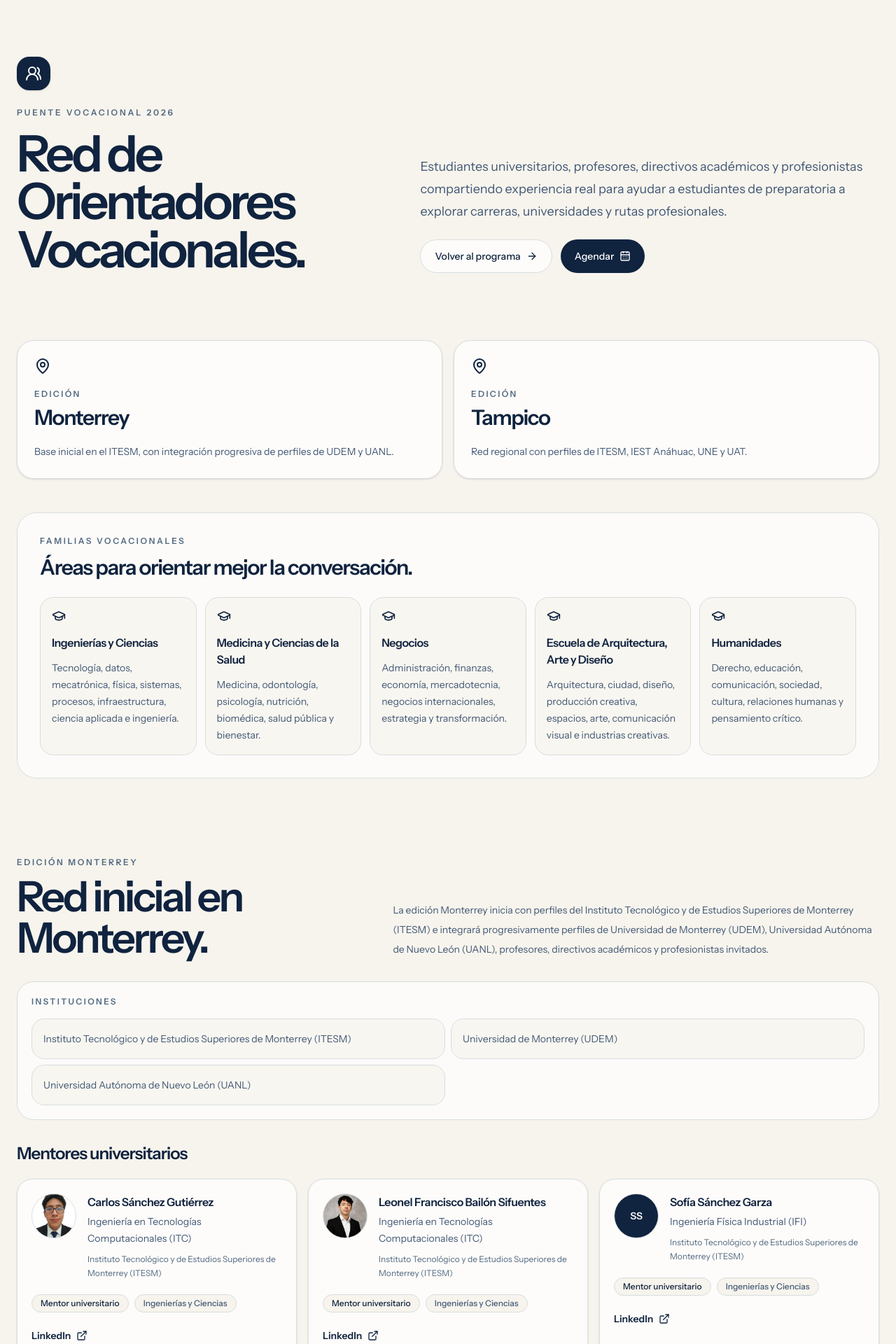
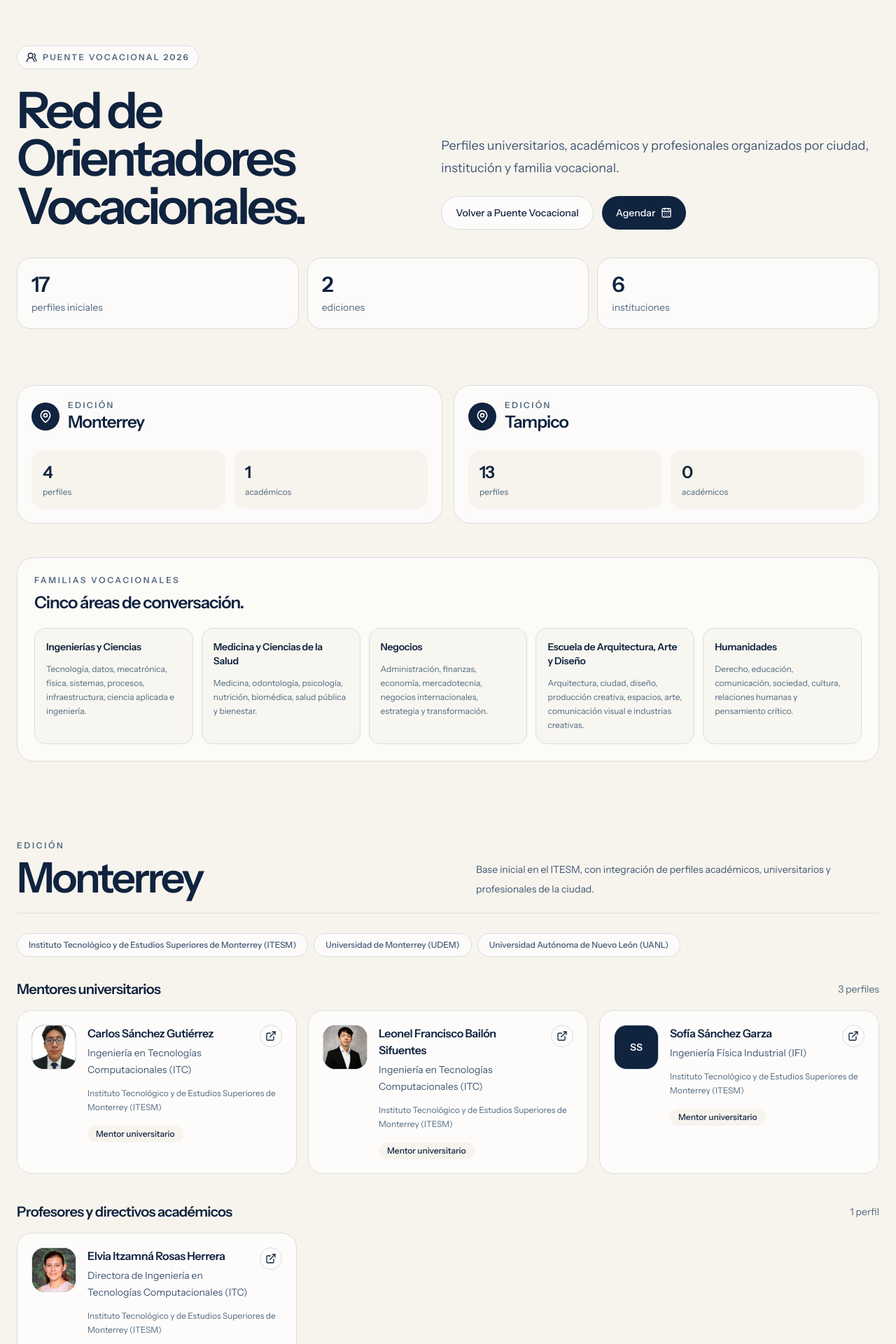
Before and after one commit to CarlosSanchezGutierrez/puente, a Next.js app in the folder apps/web/: page /eventos/puente-vocacional-2026/red in a window 1280 px wide. Shown: the part 80-2000 px from the top of the page at 70% size. Built offline with nearby package versions, Linux system fonts and the light colour scheme; no server answers.

Commit message:
design: polish vocational network page

```diff
--- a/apps/web/src/app/eventos/puente-vocacional-2026/red/page.tsx
+++ b/apps/web/src/app/eventos/puente-vocacional-2026/red/page.tsx
@@ -1,4 +1,4 @@
-import { ArrowRight, ExternalLink, GraduationCap, MapPin, UsersRound } from "lucide-react";
+import { ArrowRight, ExternalLink, MapPin, UsersRound } from "lucide-react";
 import Image from "next/image";
 import Link from "next/link";
 import { BookingLink } from "@/components/site/booking-link";
@@ -15,7 +15,7 @@ import {
 export const metadata = {
   title: "Red de Orientadores Vocacionales",
   description:
-    "Red de estudiantes universitarios, profesores, directivos académicos y profesionistas de Puente Vocacional 2026.",
+    "Red de orientadores de Puente Vocacional 2026 para las ediciones Monterrey y Tampico.",
 };
 
 const cities: VocationalCity[] = ["Monterrey", "Tampico"];
@@ -32,108 +32,144 @@ function initials(name: string) {
 
 function ProfileCard({ profile }: { profile: VocationalProfile }) {
   return (
-    <article className="rounded-[1.4rem] border border-[#d7dedf] bg-white/75 p-5 shadow-sm">
-      <div className="flex items-start gap-4">
-        <div className="relative flex size-16 shrink-0 items-center justify-center overflow-hidden rounded-full border border-[#d7dedf] bg-[#f7f4ed] text-base font-semibold text-[#10233f]">
+    <article className="group rounded-[1.35rem] border border-[#d7dedf] bg-white/72 p-4 transition hover:-translate-y-0.5 hover:bg-white md:p-5">
+      <div className="flex gap-4">
+        <div className="relative flex size-16 shrink-0 items-center justify-center overflow-hidden rounded-2xl border border-[#d7dedf] bg-[#10233f] text-sm font-semibold text-white">
           {profile.photo ? (
-            <Image alt={profile.name} className="size-full object-cover" fill sizes="64px" src={profile.photo} />
+            <Image
+              alt={profile.name}
+              className="object-cover"
+              fill
+              sizes="64px"
+              src={profile.photo}
+            />
           ) : (
-            <span className="flex size-full items-center justify-center bg-[#10233f] text-sm font-semibold tracking-[-0.02em] text-white">
-              {initials(profile.name)}
+            <span>{initials(profile.name)}</span>
+          )}
+        </div>
+
+        <div className="min-w-0 flex-1">
+          <div className="flex items-start justify-between gap-3">
+            <div>
+              <h3 className="text-base font-semibold leading-6 tracking-[-0.025em] text-[#10233f]">
+                {profile.name}
+              </h3>
+              <p className="mt-1 text-sm leading-6 text-[#425875]">{profile.credential}</p>
+            </div>
+
+            {profile.linkedin ? (
+              <a
+                aria-label={`LinkedIn de ${profile.name}`}
+                className="inline-flex size-8 shrink-0 items-center justify-center rounded-full border border-[#d7dedf] text-[#10233f] transition hover:bg-[#10233f] hover:text-white"
+                href={profile.linkedin}
+                rel="noreferrer"
+                target="_blank"
+              >
+                <ExternalLink className="size-4" />
+              </a>
+            ) : (
+              <span
+                aria-label="LinkedIn pendiente"
+                className="inline-flex size-8 shrink-0 cursor-not-allowed items-center justify-center rounded-full border border-[#d7dedf] text-[#9aa8b5]"
+              >
+                <ExternalLink className="size-4" />
               </span>
             )}
           </div>
 
-        <div className="min-w-0 flex-1">
-          <h3 className="text-base font-semibold tracking-[-0.025em] text-[#10233f]">
-            {profile.name}
-          </h3>
-          <p className="mt-1 text-sm leading-6 text-[#425875]">{profile.credential}</p>
-          <p className="mt-2 text-xs leading-5 text-[#526981]">{profile.institution}</p>
-        </div>
-      </div>
+          <p className="mt-3 text-xs leading-5 text-[#526981]">{profile.institution}</p>
 
-      <div className="mt-5 flex flex-wrap gap-2">
-        <span className="rounded-full border border-[#d7dedf] bg-[#f7f4ed] px-3 py-1 text-xs font-medium text-[#10233f]">
+          <div className="mt-4 flex flex-wrap gap-2">
+            <span className="rounded-full bg-[#f7f4ed] px-3 py-1 text-xs font-medium text-[#10233f]">
               {profile.role}
-        </span>
-        <span className="rounded-full border border-[#d7dedf] bg-[#f7f4ed] px-3 py-1 text-xs font-medium text-[#425875]">
-          {profile.family}
             </span>
             {profile.badges?.map((badge) => (
               <span
-            className="rounded-full border border-[#d7dedf] bg-[#10233f] px-3 py-1 text-xs font-medium text-white"
+                className="rounded-full bg-[#10233f] px-3 py-1 text-xs font-medium text-white"
                 key={badge}
               >
                 {badge}
               </span>
             ))}
           </div>
-
-      <div className="mt-5">
-        {profile.linkedin ? (
-          <a
-            className="inline-flex items-center text-sm font-semibold text-[#10233f] transition hover:text-[#1b365f]"
-            href={profile.linkedin}
-            rel="noreferrer"
-            target="_blank"
-          >
-            LinkedIn
-            <ExternalLink className="ml-2 size-4" />
-          </a>
-        ) : (
-          <span className="inline-flex cursor-not-allowed items-center text-sm font-semibold text-[#8a9baa]">
-            LinkedIn
-            <ExternalLink className="ml-2 size-4" />
-          </span>
-        )}
+        </div>
       </div>
     </article>
   );
 }
 
+function EditionSummary({ city }: { city: VocationalCity }) {
+  const profiles = vocationalProfiles.filter((profile) => profile.city === city);
+  const academicCount = profiles.filter((profile) => profile.role === "Directiva académica").length;
+
+  return (
+    <a
+      className="rounded-[1.5rem] border border-[#d7dedf] bg-white/70 p-5 transition hover:-translate-y-0.5 hover:bg-white"
+      href={`#${city.toLowerCase()}`}
+    >
+      <div className="flex items-center gap-3">
+        <span className="inline-flex size-10 items-center justify-center rounded-full bg-[#10233f] text-white">
+          <MapPin className="size-5" />
+        </span>
+        <div>
+          <p className="text-xs font-semibold uppercase tracking-[0.2em] text-[#526981]">Edición</p>
+          <h2 className="text-2xl font-semibold tracking-[-0.04em] text-[#10233f]">{city}</h2>
+        </div>
+      </div>
+
+      <div className="mt-6 grid grid-cols-2 gap-3 text-sm">
+        <div className="rounded-2xl bg-[#f7f4ed] p-4">
+          <p className="text-2xl font-semibold tracking-[-0.05em] text-[#10233f]">{profiles.length}</p>
+          <p className="mt-1 text-xs text-[#526981]">perfiles</p>
+        </div>
+        <div className="rounded-2xl bg-[#f7f4ed] p-4">
+          <p className="text-2xl font-semibold tracking-[-0.05em] text-[#10233f]">{academicCount}</p>
+          <p className="mt-1 text-xs text-[#526981]">académicos</p>
+        </div>
+      </div>
+    </a>
+  );
+}
+
 function CitySection({ city }: { city: VocationalCity }) {
   const profiles = vocationalProfiles.filter((profile) => profile.city === city);
+  const mentorProfiles = profiles.filter((profile) => profile.role === "Mentor universitario");
   const academicProfiles = profiles.filter((profile) => profile.role === "Directiva académica");
-  const mentorProfiles = profiles.filter((profile) => profile.role === "Mentor universitario");
 
   return (
-    <section className="mx-auto max-w-7xl px-6 py-12 md:py-16">
-      <div className="mb-8 grid gap-6 md:grid-cols-[0.85fr_1.15fr] md:items-end">
+    <section className="mx-auto max-w-7xl scroll-mt-24 px-6 py-12 md:py-16" id={city.toLowerCase()}>
+      <div className="mb-7 flex flex-col justify-between gap-4 border-b border-[#d7dedf] pb-5 md:flex-row md:items-end">
         <div>
-          <p className="text-xs font-semibold uppercase tracking-[0.22em] text-[#526981]">
-            Edición {city}
-          </p>
-          <h2 className="mt-3 font-[var(--font-serif)] text-4xl font-semibold leading-[0.98] tracking-[-0.055em] text-[#10233f] md:text-6xl">
-            {city === "Monterrey" ? "Red inicial en Monterrey." : "Red regional en Tampico."}
+          <p className="text-xs font-semibold uppercase tracking-[0.22em] text-[#526981]">Edición</p>
+          <h2 className="mt-2 font-[var(--font-serif)] text-4xl font-semibold leading-none tracking-[-0.055em] text-[#10233f] md:text-6xl">
+            {city}
           </h2>
         </div>
-        <p className="text-sm leading-7 text-[#425875]">
+        <p className="max-w-xl text-sm leading-7 text-[#425875]">
           {city === "Monterrey"
-            ? "La edición Monterrey inicia con perfiles del Instituto Tecnológico y de Estudios Superiores de Monterrey (ITESM) e integrará progresivamente perfiles de Universidad de Monterrey (UDEM), Universidad Autónoma de Nuevo León (UANL), profesores, directivos académicos y profesionistas invitados."
-            : "La edición Tampico busca reunir perfiles universitarios, académicos y profesionales de distintas instituciones de la región para ofrecer a estudiantes de preparatoria una visión cercana, plural y realista de distintas carreras."}
+            ? "Base inicial en el ITESM, con integración de perfiles académicos, universitarios y profesionales de la ciudad."
+            : "Red regional con perfiles de ITESM, IEST Anáhuac, UNE y UAT."}
         </p>
       </div>
 
-      <div className="mb-8 rounded-[1.5rem] border border-[#d7dedf] bg-white/70 p-5">
-        <p className="text-xs font-semibold uppercase tracking-[0.2em] text-[#526981]">
-          Instituciones
-        </p>
-        <div className="mt-4 grid gap-2 md:grid-cols-2">
+      <div className="mb-8 flex flex-wrap gap-2">
         {institutionsByCity[city].map((institution) => (
-            <div className="rounded-2xl border border-[#d7dedf] bg-[#f7f4ed]/70 p-4 text-sm leading-6 text-[#425875]" key={institution}>
+          <span
+            className="rounded-full border border-[#d7dedf] bg-white/70 px-4 py-2 text-xs font-medium text-[#425875]"
+            key={institution}
+          >
             {institution}
-            </div>
+          </span>
         ))}
-        </div>
       </div>
 
       {mentorProfiles.length ? (
         <div>
-          <h3 className="text-2xl font-semibold tracking-[-0.04em] text-[#10233f]">
-            Mentores universitarios
-          </h3>
-          <div className="mt-5 grid gap-4 md:grid-cols-2 xl:grid-cols-3">
+          <div className="mb-4 flex items-center justify-between gap-4">
+            <h3 className="text-xl font-semibold tracking-[-0.035em] text-[#10233f]">Mentores universitarios</h3>
+            <span className="text-sm text-[#526981]">{mentorProfiles.length} perfiles</span>
+          </div>
+          <div className="grid gap-4 md:grid-cols-2 xl:grid-cols-3">
             {mentorProfiles.map((profile) => (
               <ProfileCard key={`${profile.city}-${profile.name}-${profile.credential}`} profile={profile} />
             ))}
@@ -143,10 +179,11 @@ function CitySection({ city }: { city: VocationalCity }) {
 
       {academicProfiles.length ? (
         <div className="mt-10">
-          <h3 className="text-2xl font-semibold tracking-[-0.04em] text-[#10233f]">
-            Profesores y directivos académicos
-          </h3>
-          <div className="mt-5 grid gap-4 md:grid-cols-2 xl:grid-cols-3">
+          <div className="mb-4 flex items-center justify-between gap-4">
+            <h3 className="text-xl font-semibold tracking-[-0.035em] text-[#10233f]">Profesores y directivos académicos</h3>
+            <span className="text-sm text-[#526981]">{academicProfiles.length} perfil</span>
+          </div>
+          <div className="grid gap-4 md:grid-cols-2 xl:grid-cols-3">
             {academicProfiles.map((profile) => (
               <ProfileCard key={`${profile.city}-${profile.name}-${profile.credential}`} profile={profile} />
             ))}
@@ -158,36 +195,51 @@ function CitySection({ city }: { city: VocationalCity }) {
 }
 
 export default function VocationalNetworkPage() {
+  const totalProfiles = vocationalProfiles.length;
+  const totalInstitutions = new Set(Object.values(institutionsByCity).flat()).size;
+
   return (
     <SiteShell>
-      <section className="mx-auto max-w-7xl px-6 py-16 md:py-24">
-        <div className="grid gap-10 lg:grid-cols-[0.9fr_1.1fr] lg:items-end">
+      <section className="mx-auto max-w-7xl px-6 py-14 md:py-20">
+        <div className="grid gap-10 lg:grid-cols-[0.95fr_1.05fr] lg:items-end">
           <div>
-            <div className="mb-6 inline-flex size-12 items-center justify-center rounded-2xl bg-[#10233f] text-white shadow-sm">
-              <UsersRound className="size-6" />
+            <div className="mb-6 inline-flex items-center gap-2 rounded-full border border-[#d7dedf] bg-white/70 px-3 py-2 text-xs font-semibold uppercase tracking-[0.18em] text-[#526981]">
+              <UsersRound className="size-4 text-[#10233f]" />
+              Puente Vocacional 2026
             </div>
-            <p className="text-xs font-semibold uppercase tracking-[0.24em] text-[#526981]">
-              Puente Vocacional 2026
-            </p>
-            <h1 className="mt-4 max-w-4xl font-[var(--font-serif)] text-5xl font-semibold leading-[0.95] tracking-[-0.06em] text-[#10233f] md:text-7xl">
+            <h1 className="max-w-4xl font-[var(--font-serif)] text-5xl font-semibold leading-[0.95] tracking-[-0.06em] text-[#10233f] md:text-7xl">
               Red de Orientadores Vocacionales.
             </h1>
           </div>
 
           <div className="max-w-2xl lg:justify-self-end">
             <p className="text-lg leading-8 text-[#425875]">
-              Estudiantes universitarios, profesores, directivos académicos y profesionistas compartiendo experiencia real para ayudar a estudiantes de preparatoria a explorar carreras, universidades y rutas profesionales.
+              Perfiles universitarios, académicos y profesionales organizados por ciudad, institución y familia vocacional.
             </p>
             <div className="mt-6 flex flex-col gap-3 sm:flex-row">
               <Link
                 className="inline-flex min-h-12 items-center justify-center rounded-full border border-[#d7dedf] bg-white/75 px-5 text-sm font-medium text-[#10233f] transition hover:bg-white"
                 href="/eventos/puente-vocacional-2026"
               >
-                Volver al programa
-                <ArrowRight className="ml-2 size-4" />
+                Volver a Puente Vocacional
               </Link>
               <BookingLink />
             </div>
+          </div>
+        </div>
+
+        <div className="mt-10 grid gap-3 sm:grid-cols-3">
+          <div className="rounded-[1.25rem] border border-[#d7dedf] bg-white/70 p-5">
+            <p className="text-3xl font-semibold tracking-[-0.055em] text-[#10233f]">{totalProfiles}</p>
+            <p className="mt-1 text-sm text-[#526981]">perfiles iniciales</p>
+          </div>
+          <div className="rounded-[1.25rem] border border-[#d7dedf] bg-white/70 p-5">
+            <p className="text-3xl font-semibold tracking-[-0.055em] text-[#10233f]">2</p>
+            <p className="mt-1 text-sm text-[#526981]">ediciones</p>
+          </div>
+          <div className="rounded-[1.25rem] border border-[#d7dedf] bg-white/70 p-5">
+            <p className="text-3xl font-semibold tracking-[-0.055em] text-[#10233f]">{totalInstitutions}</p>
+            <p className="mt-1 text-sm text-[#526981]">instituciones</p>
           </div>
         </div>
       </section>
@@ -195,40 +247,24 @@ export default function VocationalNetworkPage() {
       <section className="mx-auto max-w-7xl px-6 pb-12">
         <div className="grid gap-4 md:grid-cols-2">
           {cities.map((city) => (
-            <div className="rounded-[1.5rem] border border-[#d7dedf] bg-white/72 p-6 shadow-sm" key={city}>
-              <MapPin className="mb-5 size-6 text-[#10233f]" />
-              <p className="text-xs font-semibold uppercase tracking-[0.2em] text-[#526981]">
-                Edición
-              </p>
-              <h2 className="mt-2 text-3xl font-semibold tracking-[-0.045em] text-[#10233f]">
-                {city}
-              </h2>
-              <p className="mt-4 text-sm leading-7 text-[#425875]">
-                {city === "Monterrey"
-                  ? "Base inicial en el ITESM, con integración progresiva de perfiles de UDEM y UANL."
-                  : "Red regional con perfiles de ITESM, IEST Anáhuac, UNE y UAT."}
-              </p>
-            </div>
+            <EditionSummary city={city} key={city} />
           ))}
         </div>
       </section>
 
       <section className="mx-auto max-w-7xl px-6 pb-12">
-        <div className="rounded-[1.75rem] border border-[#d7dedf] bg-white/70 p-6 md:p-8">
-          <p className="text-xs font-semibold uppercase tracking-[0.22em] text-[#526981]">
-            Familias vocacionales
-          </p>
-          <h2 className="mt-3 text-3xl font-semibold tracking-[-0.045em] text-[#10233f]">
-            Áreas para orientar mejor la conversación.
-          </h2>
-          <div className="mt-6 grid gap-3 md:grid-cols-2 xl:grid-cols-5">
+        <div className="rounded-[1.5rem] border border-[#d7dedf] bg-white/64 p-5 md:p-6">
+          <div className="mb-5 flex flex-col justify-between gap-3 md:flex-row md:items-end">
+            <div>
+              <p className="text-xs font-semibold uppercase tracking-[0.22em] text-[#526981]">Familias vocacionales</p>
+              <h2 className="mt-2 text-2xl font-semibold tracking-[-0.04em] text-[#10233f]">Cinco áreas de conversación.</h2>
+            </div>
+          </div>
+          <div className="grid gap-3 md:grid-cols-5">
             {vocationalFamilies.map((family) => (
-              <div className="rounded-[1.2rem] border border-[#d7dedf] bg-[#f7f4ed]/72 p-4" key={family.title}>
-                <GraduationCap className="mb-4 size-5 text-[#10233f]" />
-                <h3 className="text-base font-semibold tracking-[-0.03em] text-[#10233f]">
-                  {family.title}
-                </h3>
-                <p className="mt-3 text-sm leading-6 text-[#425875]">{family.description}</p>
+              <div className="rounded-[1rem] border border-[#d7dedf] bg-[#f7f4ed]/72 p-4" key={family.title}>
+                <h3 className="text-sm font-semibold leading-5 tracking-[-0.02em] text-[#10233f]">{family.title}</h3>
+                <p className="mt-3 text-xs leading-5 text-[#526981]">{family.description}</p>
               </div>
             ))}
           </div>
@@ -241,18 +277,13 @@ export default function VocationalNetworkPage() {
 
       <section className="mx-auto max-w-7xl px-6 py-12 md:py-16">
         <div className="rounded-[1.75rem] border border-[#d7dedf] bg-[#10233f] p-6 text-white md:p-8">
-          <p className="text-xs font-semibold uppercase tracking-[0.22em] text-[#b9cce0]">
-            Profesionistas invitados
-          </p>
-          <h2 className="mt-3 font-[var(--font-serif)] text-4xl font-semibold leading-[0.98] tracking-[-0.055em] md:text-6xl">
+          <p className="text-xs font-semibold uppercase tracking-[0.22em] text-[#b9cce0]">Profesionistas invitados</p>
+          <h2 className="mt-3 text-3xl font-semibold tracking-[-0.045em] text-white">
             Experiencia profesional por familia vocacional.
           </h2>
-          <p className="mt-6 max-w-3xl text-sm leading-7 text-[#dbe7f3]">
-            Además de perfiles universitarios y académicos, Puente Vocacional 2026 integrará profesionistas con experiencia en distintas industrias para que los estudiantes puedan conocer cómo se vive cada carrera en el campo laboral.
-          </p>
-          <div className="mt-6 grid gap-3 md:grid-cols-2 xl:grid-cols-5">
+          <div className="mt-6 grid gap-3 md:grid-cols-5">
             {professionalInviteeFamilies.map((family) => (
-              <div className="rounded-[1.2rem] border border-white/15 bg-white/8 p-4 text-sm font-medium leading-6 text-white" key={family}>
+              <div className="rounded-[1rem] border border-white/15 bg-white/8 p-4 text-sm font-medium leading-6 text-white" key={family}>
                 {family}
               </div>
             ))}
@@ -263,15 +294,10 @@ export default function VocationalNetworkPage() {
       <section className="mx-auto max-w-7xl px-6 pb-16 md:pb-24">
         <div className="grid gap-6 rounded-[1.5rem] border border-[#d7dedf] bg-white/72 p-6 md:grid-cols-[1fr_auto] md:items-center md:p-8">
           <div>
-            <p className="text-xs font-semibold uppercase tracking-[0.22em] text-[#526981]">
-              Siguiente paso
-            </p>
+            <p className="text-xs font-semibold uppercase tracking-[0.22em] text-[#526981]">Siguiente paso</p>
             <h2 className="mt-3 text-3xl font-semibold tracking-[-0.045em] text-[#10233f]">
-              ¿Quieres participar o recibir el programa?
+              Para preparatorias, mentores y aliados.
             </h2>
-            <p className="mt-4 max-w-2xl text-sm leading-7 text-[#425875]">
-              Las preparatorias pueden revisar la red disponible por edición y los mentores pueden sumarse conforme avance la convocatoria.
-            </p>
           </div>
           <BookingLink />
         </div>
```
Lines whose indentation alone changed are shown as unchanged.
